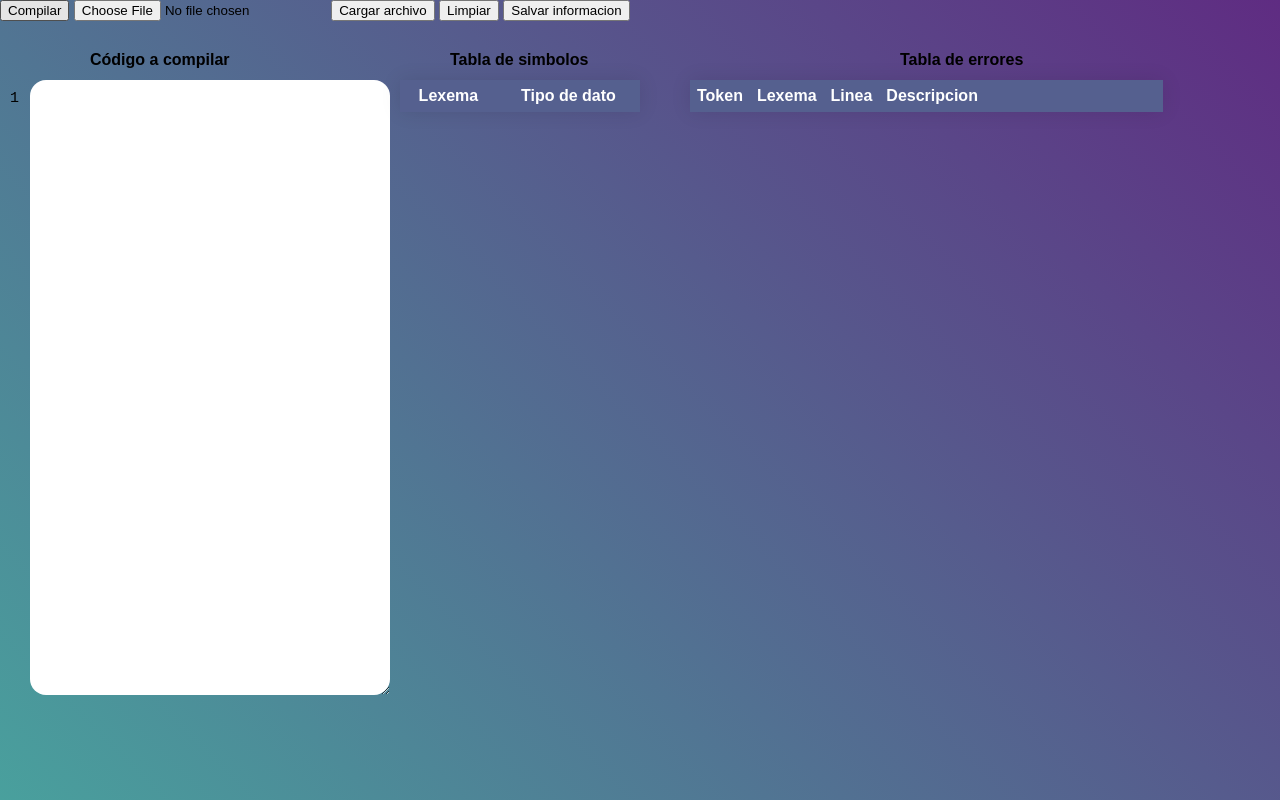
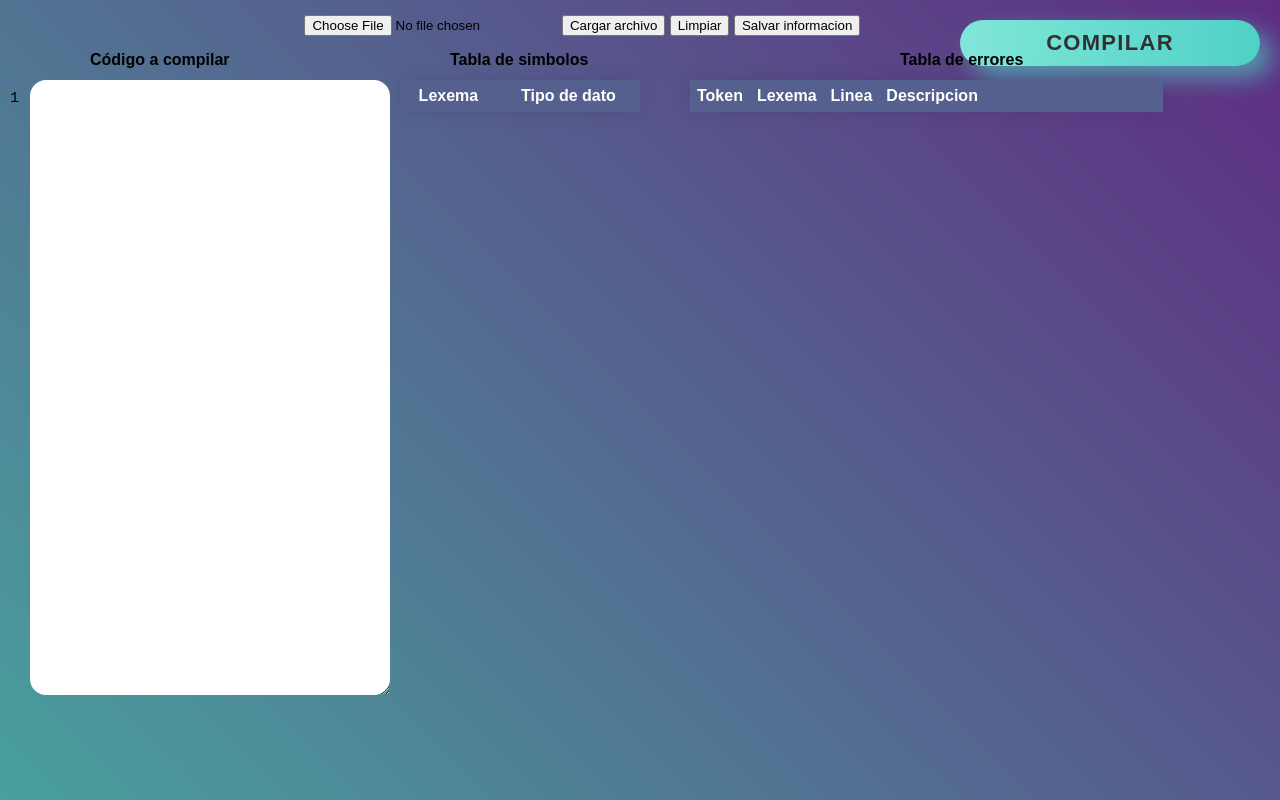
Before and after one commit to Davidxdpee/Compilador_2023, a plain HTML site: page index.html in a window 1280 px wide. Drawn offline with Linux system fonts and the light colour scheme.

Commit message:
Update index.html

```diff
--- a/index.html
+++ b/index.html
@@ -10,7 +10,7 @@
 </head>
 <body>
   <form action="" name ="form">
-    <button id="boton">Compilar</button>
+    <button id="boton" class="button">Compilar</button>
     <input type="file" id="inputFile">
     <button id="loadButton">Cargar archivo</button>
     <button id="clean">Limpiar</button>
```
